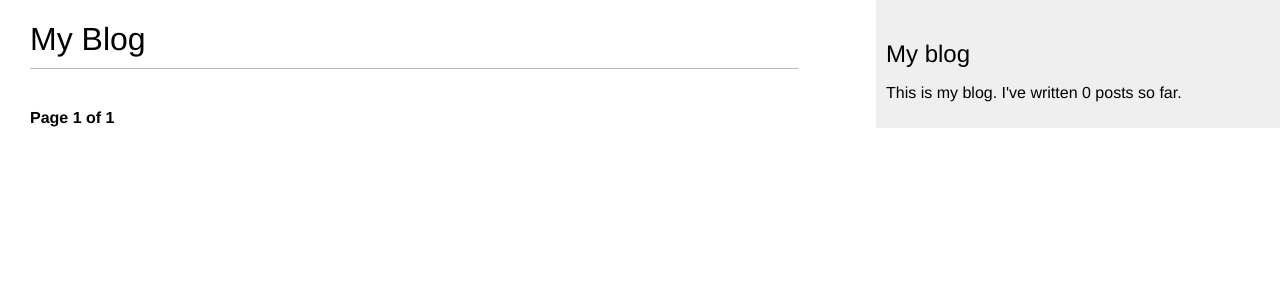
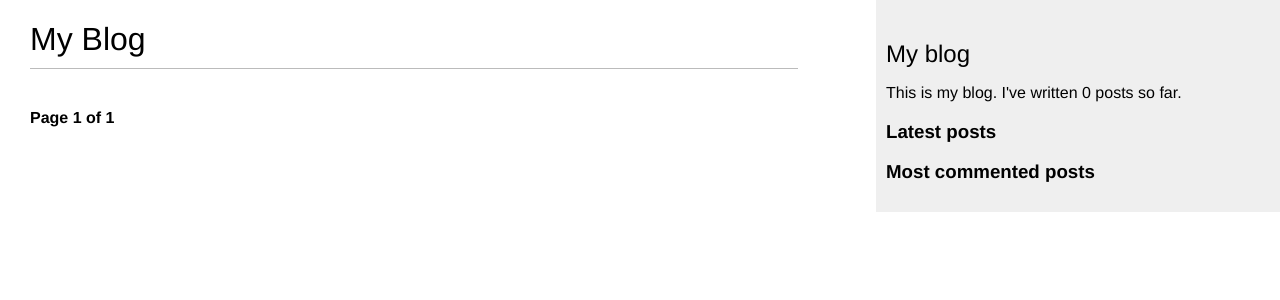
Before and after one commit to Ivan-k35/Blog-app, a Django app: page /blog/ in a window 1280 px wide. Shown: the top 300 px of the page. Run offline with Django 4.2, Linux system fonts and the light colour scheme; data that the repository does not hold is empty.

Commit message:
Added latest_posts.html, updated base.html, blog_tags.py

```diff
--- a/blog/templates/blog/base.html
+++ b/blog/templates/blog/base.html
@@ -17,6 +17,18 @@
         This is my blog.
         I've written {% total_post %} posts so far.
     </p>
+    <h3>Latest posts</h3>
+    {% show_latest_posts 3 %}
+    <h3>Most commented posts</h3>
+    {% get_most_commented_posts as most_commented_posts %}
+    <ul>
+        {% for post in most_commented_posts %}
+            <li>
+                <a href="{{ post.get_absolute_url }}">{{ post.title }}</a>
+            </li>
+            <br>
+        {% endfor %}
+    </ul>
 </div>
 </body>
 </html>
--- /dev/null
+++ b/blog/templates/blog/post/latest_posts.html
@@ -0,0 +1,8 @@
+<ul>
+    {% for post in latest_post %}
+        <li>
+            <a href="{{ post.get_absolute_url }}">{{ post.title }}</a>
+        </li>
+        <br>
+    {% endfor %}
+</ul>
--- a/blog/templatetags/blog_tags.py
+++ b/blog/templatetags/blog_tags.py
@@ -1,4 +1,5 @@
 from django import template
+from django.db.models import Count
 from ..models import Post
 
 register = template.Library()
@@ -7,3 +8,16 @@ register = template.Library()
 @register.simple_tag
 def total_post():
     return Post.published.count()
+
+
+@register.inclusion_tag('blog/post/latest_posts.html')
+def show_latest_posts(count=5):
+    latest_post = Post.published.order_by('-publish')[:count]
+    return {'latest_post': latest_post}
+
+
+@register.simple_tag
+def get_most_commented_posts(count=5):
+    return Post.published.annotate(
+        total_comments=Count('comments')
+    ).order_by('-total_comments')[:count]
```
Lines whose indentation alone changed are shown as unchanged.
